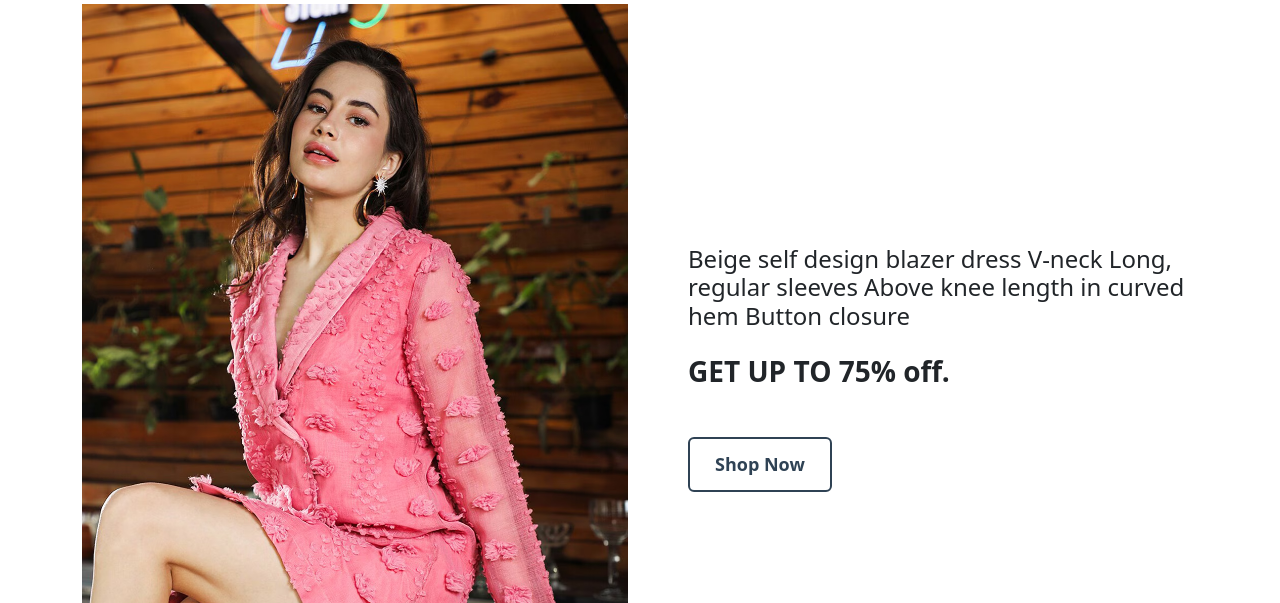
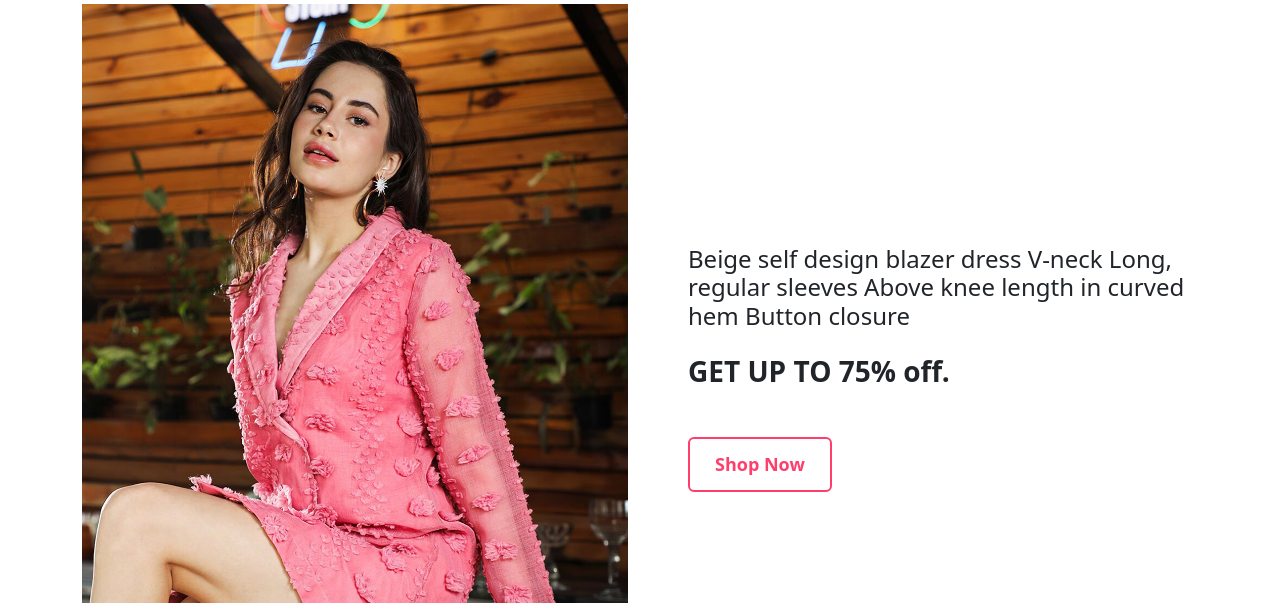
Before and after one commit to kartikagrawal2244/myntra, a plain HTML site: page index.html in a window 1280 px wide. In both pictures the pointer is over the link "Shop Now". Shown: the part 197-800 px from the top of the page. Drawn offline with nearby package versions, Linux system fonts and the light colour scheme.

Commit message:
first code

```diff
--- a/index.html
+++ b/index.html
@@ -45,8 +45,8 @@
 
         .cta-button:hover {
             background-color: transparent;
-            border: 2px solid #2F4254;
-            color: #2F4254;
+            border: 2px solid #ff3e6c;
+            color: #ff3e6c;
         }
 
         .heading {
```
